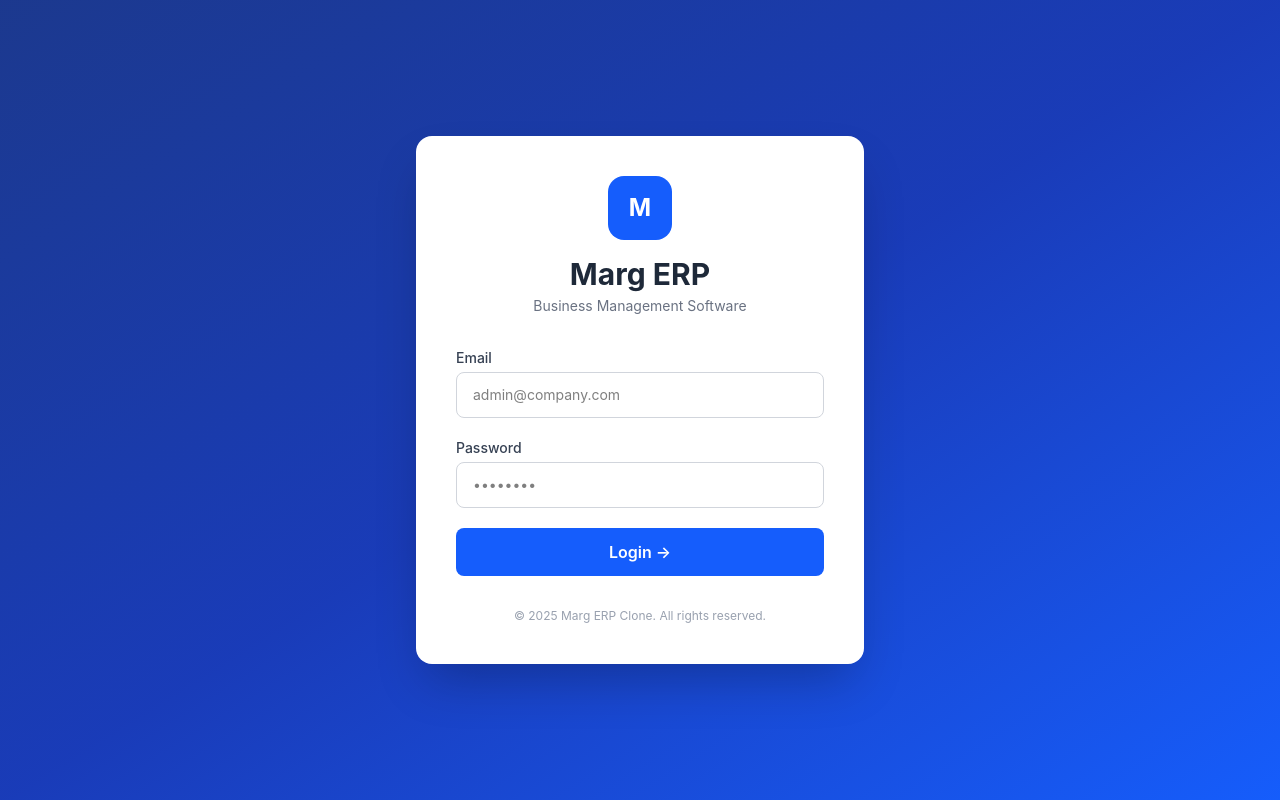
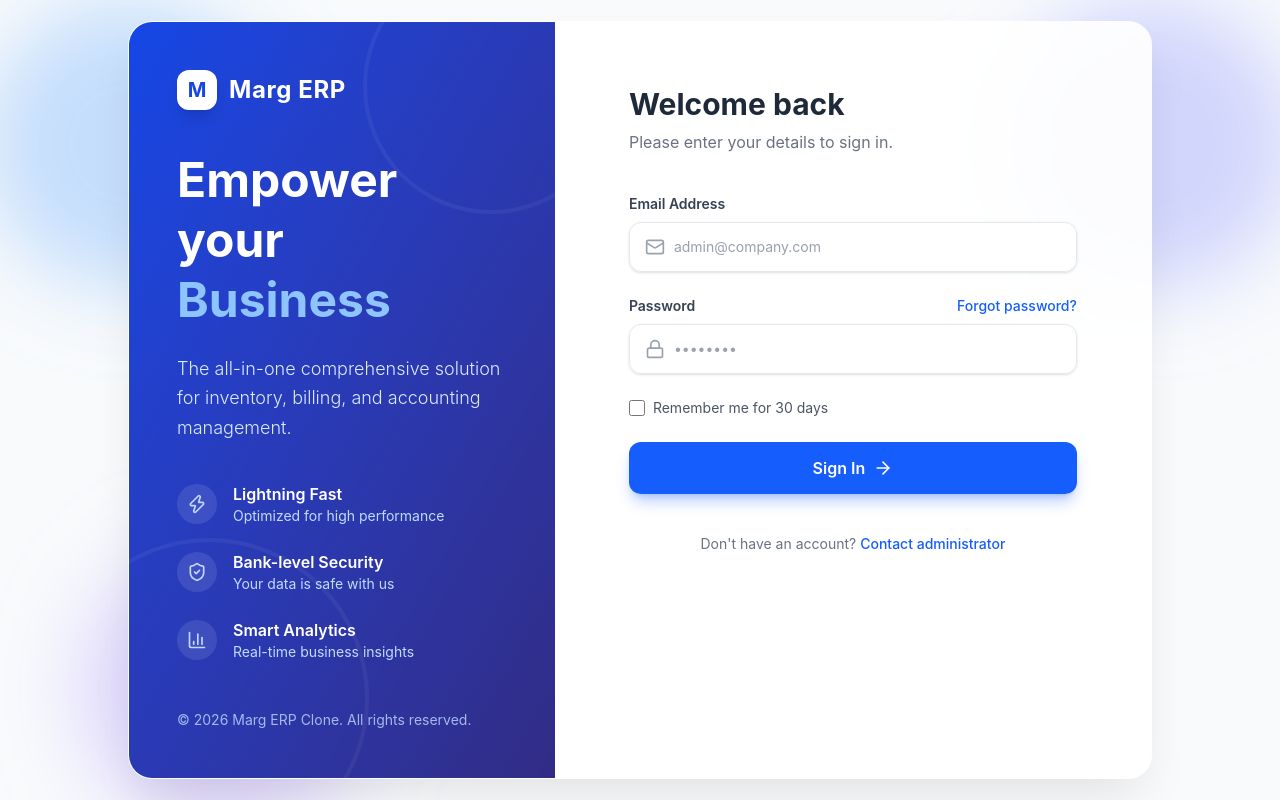
Before and after one commit to hijacker-01/Stationary-companion, a React app in the folder frontend/: page / in a window 1280 px wide. Built offline with nearby package versions, Linux system fonts and the light colour scheme; the HTML template or start-up script is replaced by a standard one.

Commit message:
feat(ui): redesign login page with modern glassmorphism and animations

```diff
--- a/frontend/package.json
+++ b/frontend/package.json
@@ -12,6 +12,7 @@
   "dependencies": {
     "@tailwindcss/vite": "^4.3.0",
     "axios": "^1.16.1",
+    "lucide-react": "^1.16.0",
     "react": "^19.2.6",
     "react-dom": "^19.2.6",
     "react-router-dom": "^7.15.1",
--- a/frontend/src/index.css
+++ b/frontend/src/index.css
@@ -1 +1,45 @@
-@import "tailwindcss" ;
+@import "tailwindcss";
+
+@theme {
+  --animate-blob: blob 7s infinite;
+  --keyframes-blob: {
+    0% {
+      transform: translate(0px, 0px) scale(1);
+    }
+    33% {
+      transform: translate(30px, -50px) scale(1.1);
+    }
+    66% {
+      transform: translate(-20px, 20px) scale(0.9);
+    }
+    100% {
+      transform: translate(0px, 0px) scale(1);
+    }
+  };
+  --animate-fade-in-up: fadeInUp 0.8s ease-out forwards;
+  --keyframes-fade-in-up: {
+    0% {
+      opacity: 0;
+      transform: translateY(20px);
+    }
+    100% {
+      opacity: 1;
+      transform: translateY(0);
+    }
+  };
+}
+
+.glass-panel {
+  background: rgba(255, 255, 255, 0.8);
+  backdrop-filter: blur(20px);
+  -webkit-backdrop-filter: blur(20px);
+  border: 1px solid rgba(255, 255, 255, 0.5);
+  box-shadow: 0 25px 50px -12px rgba(0, 0, 0, 0.1);
+}
+
+.animation-delay-2000 {
+  animation-delay: 2s;
+}
+.animation-delay-4000 {
+  animation-delay: 4s;
+}
--- a/frontend/src/pages/Login.jsx
+++ b/frontend/src/pages/Login.jsx
@@ -1,14 +1,18 @@
 import { useState } from "react";
 import { useNavigate } from "react-router-dom";
 import axios from "axios";
+import { Mail, Lock, ArrowRight, ShieldCheck, Zap, BarChart3 } from "lucide-react";
 
 export default function Login() {
   const [form, setForm] = useState({ email: "", password: "" });
   const [error, setError] = useState("");
+  const [isLoading, setIsLoading] = useState(false);
   const navigate = useNavigate();
 
   const handleLogin = async (e) => {
     e.preventDefault();
+    setIsLoading(true);
+    setError("");
     try {
       const res = await axios.post("http://localhost:5000/api/auth/login", form);
       localStorage.setItem("token", res.data.token);
@@ -16,66 +20,169 @@
       navigate("/dashboard");
     } catch (err) {
       setError("Invalid email or password");
+    } finally {
+      setIsLoading(false);
     }
   };
 
   return (
-    <div className="min-h-screen bg-gradient-to-br from-blue-900 via-blue-800 to-blue-600 flex items-center justify-center">
-      <div className="bg-white rounded-2xl shadow-2xl w-full max-w-md p-10">
+    <div className="min-h-screen bg-slate-50 flex items-center justify-center relative overflow-hidden selection:bg-blue-200">
+      {/* Animated Background Elements */}
+      <div className="absolute top-0 -left-4 w-72 h-72 bg-blue-400 rounded-full mix-blend-multiply filter blur-2xl opacity-30 animate-blob"></div>
+      <div className="absolute top-0 -right-4 w-72 h-72 bg-indigo-400 rounded-full mix-blend-multiply filter blur-2xl opacity-30 animate-blob animation-delay-2000"></div>
+      <div className="absolute -bottom-8 left-20 w-72 h-72 bg-violet-400 rounded-full mix-blend-multiply filter blur-2xl opacity-30 animate-blob animation-delay-4000"></div>
 
-        {/* Logo */}
-        <div className="text-center mb-8">
-          <div className="inline-flex items-center justify-center w-16 h-16 bg-blue-600 rounded-2xl mb-4">
-            <span className="text-white text-2xl font-bold">M</span>
+      <div className="w-full max-w-5xl mx-4 z-10 animate-fade-in-up">
+        <div className="glass-panel rounded-3xl overflow-hidden flex flex-col md:flex-row shadow-2xl">
+
+          {/* Left Side: Branding & Info */}
+          <div className="md:w-5/12 bg-gradient-to-br from-blue-700 to-indigo-900 text-white p-10 lg:p-12 flex flex-col justify-between relative overflow-hidden">
+            {/* Overlay Patterns */}
+            <div className="absolute top-0 right-0 -mr-16 -mt-16 w-64 h-64 rounded-full border-4 border-white/10 opacity-50"></div>
+            <div className="absolute bottom-0 left-0 -ml-20 -mb-20 w-80 h-80 rounded-full border-4 border-white/10 opacity-50"></div>
+
+            <div className="relative z-10">
+              <div className="inline-flex items-center gap-3 mb-10">
+                <div className="w-10 h-10 bg-white text-blue-700 rounded-xl flex items-center justify-center font-bold text-xl shadow-lg">
+                  M
                 </div>
-          <h1 className="text-3xl font-bold text-gray-800">Marg ERP</h1>
-          <p className="text-gray-500 mt-1 text-sm">Business Management Software</p>
+                <span className="text-2xl font-bold tracking-wide">Marg ERP</span>
               </div>
 
-        {/* Error */}
+              <h2 className="text-4xl lg:text-5xl font-bold mb-6 leading-tight">
+                Empower your <br/> <span className="text-blue-300">Business</span>
+              </h2>
+              <p className="text-blue-100 mb-10 text-lg font-light leading-relaxed">
+                The all-in-one comprehensive solution for inventory, billing, and accounting management.
+              </p>
+
+              <div className="space-y-6">
+                <div className="flex items-center gap-4">
+                  <div className="w-10 h-10 rounded-full bg-white/10 flex items-center justify-center shrink-0">
+                    <Zap className="w-5 h-5 text-blue-200" />
+                  </div>
+                  <div>
+                    <h4 className="font-semibold text-white">Lightning Fast</h4>
+                    <p className="text-blue-200 text-sm">Optimized for high performance</p>
+                  </div>
+                </div>
+                <div className="flex items-center gap-4">
+                  <div className="w-10 h-10 rounded-full bg-white/10 flex items-center justify-center shrink-0">
+                    <ShieldCheck className="w-5 h-5 text-blue-200" />
+                  </div>
+                  <div>
+                    <h4 className="font-semibold text-white">Bank-level Security</h4>
+                    <p className="text-blue-200 text-sm">Your data is safe with us</p>
+                  </div>
+                </div>
+                <div className="flex items-center gap-4">
+                  <div className="w-10 h-10 rounded-full bg-white/10 flex items-center justify-center shrink-0">
+                    <BarChart3 className="w-5 h-5 text-blue-200" />
+                  </div>
+                  <div>
+                    <h4 className="font-semibold text-white">Smart Analytics</h4>
+                    <p className="text-blue-200 text-sm">Real-time business insights</p>
+                  </div>
+                </div>
+              </div>
+            </div>
+
+            <div className="relative z-10 mt-12 text-sm text-blue-200/80">
+              © {new Date().getFullYear()} Marg ERP Clone. All rights reserved.
+            </div>
+          </div>
+
+          {/* Right Side: Login Form */}
+          <div className="md:w-7/12 p-10 lg:p-16 bg-white/60">
+            <div className="max-w-md mx-auto">
+              <div className="mb-10 text-center md:text-left">
+                <h3 className="text-3xl font-bold text-gray-800 mb-2">Welcome back</h3>
+                <p className="text-gray-500">Please enter your details to sign in.</p>
+              </div>
+
               {error && (
-          <div className="bg-red-50 border border-red-200 text-red-600 px-4 py-3 rounded-lg mb-6 text-sm">
-            {error}
+                <div className="bg-red-50 border-l-4 border-red-500 text-red-700 p-4 rounded-r-lg mb-8 shadow-sm flex items-start animate-fade-in-up" style={{animationDuration: '0.3s'}}>
+                  <div className="flex-1 text-sm">{error}</div>
                 </div>
               )}
 
-        {/* Form */}
-        <form onSubmit={handleLogin} className="space-y-5">
+              <form onSubmit={handleLogin} className="space-y-6">
                 <div>
-            <label className="block text-sm font-medium text-gray-700 mb-1">Email</label>
+                  <label className="block text-sm font-semibold text-gray-700 mb-2">Email Address</label>
+                  <div className="relative group">
+                    <div className="absolute inset-y-0 left-0 pl-4 flex items-center pointer-events-none">
+                      <Mail className="h-5 w-5 text-gray-400 group-focus-within:text-blue-500 transition-colors" />
+                    </div>
                     <input
                       type="email"
                       required
                       value={form.email}
                       onChange={(e) => setForm({ ...form, email: e.target.value })}
                       placeholder="admin@company.com"
-              className="w-full border border-gray-300 rounded-lg px-4 py-3 text-sm focus:outline-none focus:ring-2 focus:ring-blue-500"
+                      className="block w-full pl-11 pr-4 py-3.5 border border-gray-200 rounded-xl bg-white/80 text-sm placeholder-gray-400 focus:outline-none focus:ring-2 focus:ring-blue-600/50 focus:border-blue-600 transition-all duration-200 shadow-sm"
                     />
+                  </div>
                 </div>
 
                 <div>
-            <label className="block text-sm font-medium text-gray-700 mb-1">Password</label>
+                  <div className="flex justify-between items-center mb-2">
+                    <label className="block text-sm font-semibold text-gray-700">Password</label>
+                    <a href="#" className="text-sm font-medium text-blue-600 hover:text-blue-800 transition-colors">Forgot password?</a>
+                  </div>
+                  <div className="relative group">
+                    <div className="absolute inset-y-0 left-0 pl-4 flex items-center pointer-events-none">
+                      <Lock className="h-5 w-5 text-gray-400 group-focus-within:text-blue-500 transition-colors" />
+                    </div>
                     <input
                       type="password"
                       required
                       value={form.password}
                       onChange={(e) => setForm({ ...form, password: e.target.value })}
                       placeholder="••••••••"
-              className="w-full border border-gray-300 rounded-lg px-4 py-3 text-sm focus:outline-none focus:ring-2 focus:ring-blue-500"
+                      className="block w-full pl-11 pr-4 py-3.5 border border-gray-200 rounded-xl bg-white/80 text-sm placeholder-gray-400 focus:outline-none focus:ring-2 focus:ring-blue-600/50 focus:border-blue-600 transition-all duration-200 shadow-sm"
                     />
+                  </div>
+                </div>
+
+                <div className="flex items-center">
+                  <input
+                    id="remember-me"
+                    name="remember-me"
+                    type="checkbox"
+                    className="h-4 w-4 text-blue-600 focus:ring-blue-500 border-gray-300 rounded"
+                  />
+                  <label htmlFor="remember-me" className="ml-2 block text-sm text-gray-600">
+                    Remember me for 30 days
+                  </label>
                 </div>
 
                 <button
                   type="submit"
-            className="w-full bg-blue-600 hover:bg-blue-700 text-white font-semibold py-3 rounded-lg transition duration-200"
+                  disabled={isLoading}
+                  className="w-full bg-blue-600 hover:bg-blue-700 active:bg-blue-800 text-white font-semibold py-3.5 px-4 rounded-xl shadow-lg shadow-blue-600/30 transition-all duration-200 flex justify-center items-center gap-2 group disabled:opacity-70 disabled:cursor-not-allowed mt-4"
                 >
-            Login →
+                  {isLoading ? (
+                    <span className="inline-block w-5 h-5 border-2 border-white/30 border-t-white rounded-full animate-spin"></span>
+                  ) : (
+                    <>
+                      Sign In
+                      <ArrowRight className="w-5 h-5 group-hover:translate-x-1 transition-transform" />
+                    </>
+                  )}
                 </button>
               </form>
 
-        <p className="text-center text-xs text-gray-400 mt-8">
-          © 2025 Marg ERP Clone. All rights reserved.
+              <div className="mt-10 text-center">
+                <p className="text-sm text-gray-500">
+                  Don't have an account?{' '}
+                  <a href="#" className="font-medium text-blue-600 hover:text-blue-800 transition-colors">
+                    Contact administrator
+                  </a>
                 </p>
+              </div>
+            </div>
+          </div>
+        </div>
       </div>
     </div>
   );
```
Also changed, not shown: 1 other file (tests, documents, lock files or other folders). Lines whose indentation alone changed are shown as unchanged.
